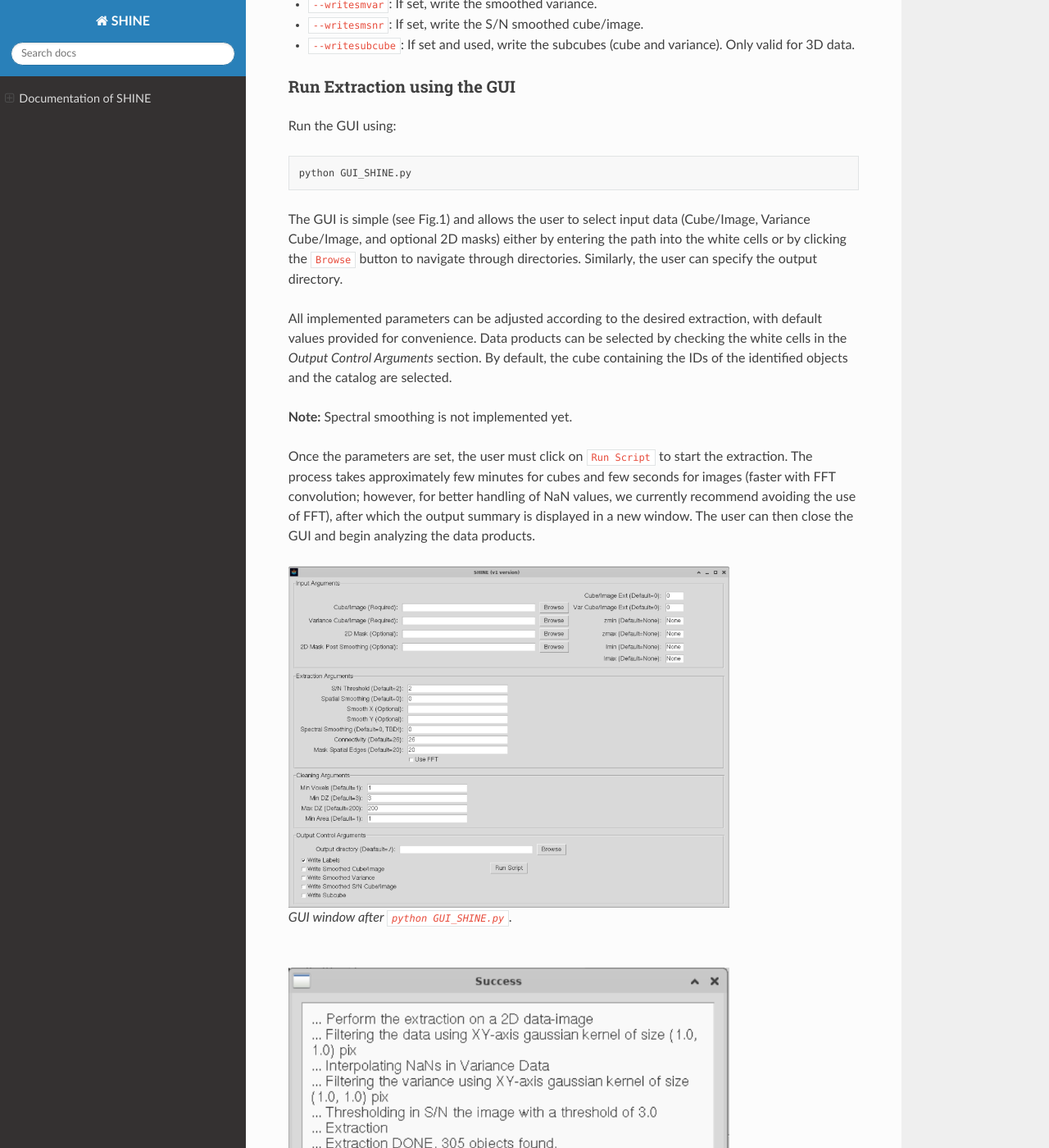
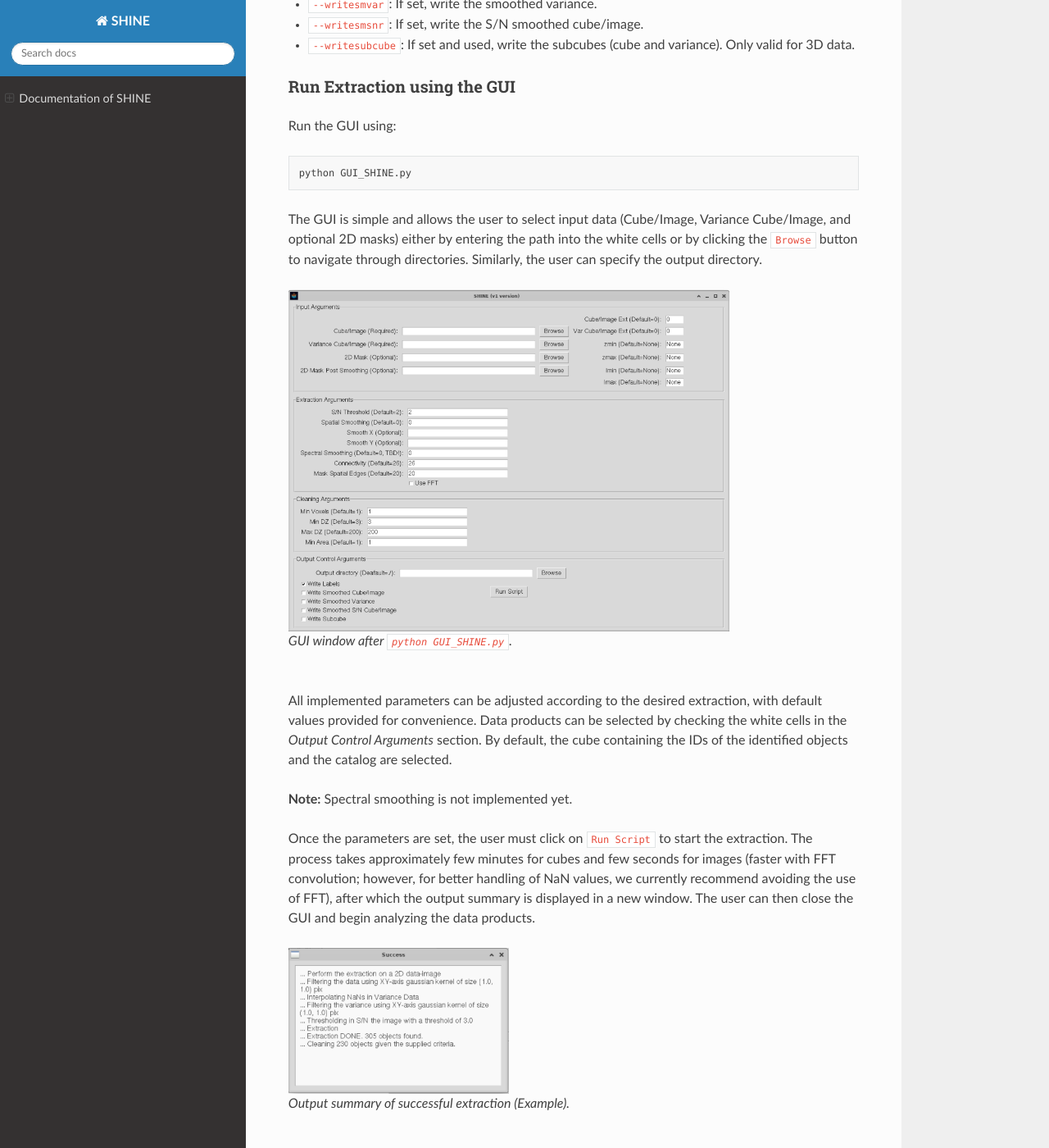
Before and after one commit to matteofox/SHINE, a Sphinx documentation site: the page built from docs/index.rst, in a window 1280 px wide and 1400 px high, scrolled down 3637 px. Shown: the whole window at 82% size. Built offline with Sphinx 7.4.7 and the Read the Docs theme 3.1.0, drawn with Linux system fonts in a browser that asks for light colours; some of the changed lines change nothing that is shown; some of the changed text lies outside the part shown.

Commit message:
Update documentation

```diff
--- a/docs/index.rst
+++ b/docs/index.rst
@@ -148,13 +148,7 @@ Run the GUI using:
 
    python GUI_SHINE.py
 
-The GUI is simple (see Fig.1) and allows the user to select input data (Cube/Image, Variance Cube/Image, and optional 2D masks) either by entering the path into the white cells or by clicking the ``Browse`` button to navigate through directories. Similarly, the user can specify the output directory.
-
-All implemented parameters can be adjusted according to the desired extraction, with default values provided for convenience. Data products can be selected by checking the white cells in the *Output Control Arguments* section. By default, the cube containing the IDs of the identified objects and the catalog are selected.
-
-**Note:** Spectral smoothing is not implemented yet.
-
-Once the parameters are set, the user must click on ``Run Script`` to start the extraction. The process takes approximately few minutes for cubes and few seconds for images (faster with FFT convolution; however, for better handling of NaN values, we currently recommend avoiding the use of FFT), after which the output summary is displayed in a new window. The user can then close the GUI and begin analyzing the data products.
+The GUI is simple and allows the user to select input data (Cube/Image, Variance Cube/Image, and optional 2D masks) either by entering the path into the white cells or by clicking the ``Browse`` button to navigate through directories. Similarly, the user can specify the output directory.
 
 .. figure:: /Images/GUI_image.png
    :width: 80%
@@ -163,12 +157,19 @@ Once the parameters are set, the user must click on ``Run Script`` to start the
 
    GUI window after ``python GUI_SHINE.py``.
 
+All implemented parameters can be adjusted according to the desired extraction, with default values provided for convenience. Data products can be selected by checking the white cells in the *Output Control Arguments* section. By default, the cube containing the IDs of the identified objects and the catalog are selected.
+
+**Note:** Spectral smoothing is not implemented yet.
+
+Once the parameters are set, the user must click on ``Run Script`` to start the extraction. The process takes approximately few minutes for cubes and few seconds for images (faster with FFT convolution; however, for better handling of NaN values, we currently recommend avoiding the use of FFT), after which the output summary is displayed in a new window. The user can then close the GUI and begin analyzing the data products.
+
 .. figure:: /Images/Success_GUI_image.png
-   :width: 80%
+   :width: 40%
    :align: left
-   :alt: Output summary of successful extraction.
+   :alt: Output summary of successful extraction (Example).
 
-   Output summary of successful extraction.
+   Output summary of successful extraction (Example).
+
 
 Generation of images
 -------------------------------------
```
